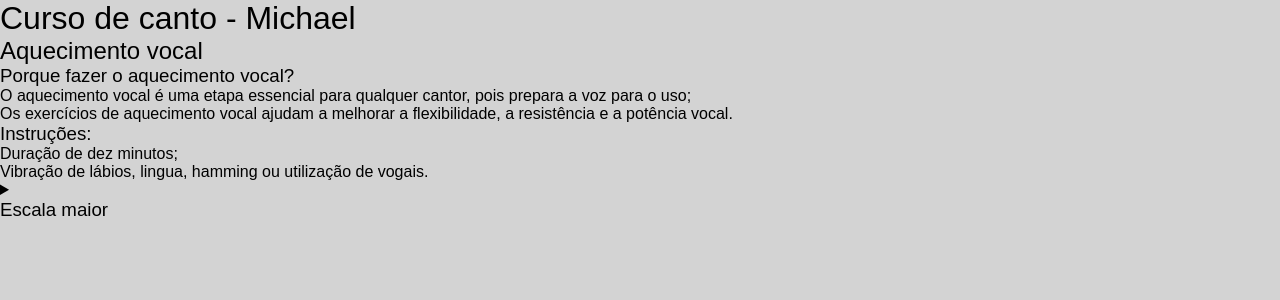
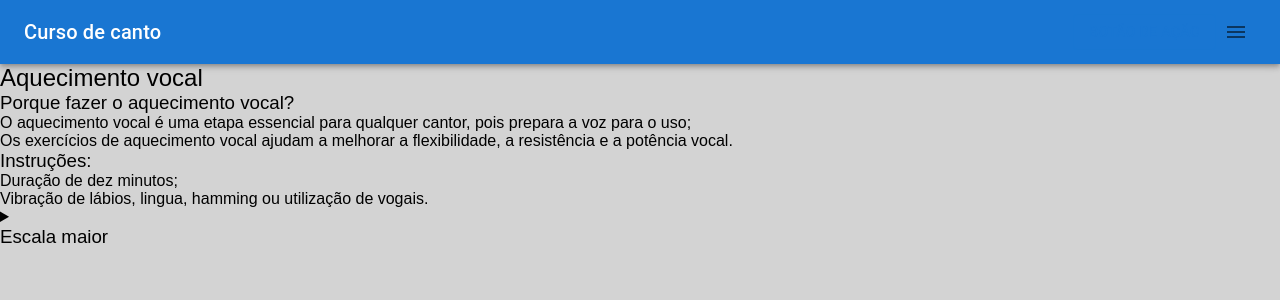
Before and after one commit to michaelsss16/michaelsilvatech, a React (Create React App) app: page / in a window 1280 px wide. Shown: the top 300 px of the page. Built offline with nearby package versions, Linux system fonts and the light colour scheme.

Commit message:
Atualizações

```diff
--- a/package.json
+++ b/package.json
@@ -6,6 +6,7 @@
   "dependencies": {
     "@emotion/react": "^11.11.4",
     "@emotion/styled": "^11.11.5",
+    "@mui/icons-material": "^5.15.20",
     "@mui/material": "^5.15.20",
     "@testing-library/jest-dom": "^5.17.0",
     "@testing-library/react": "^13.4.0",
--- a/src/App.js
+++ b/src/App.js
@@ -1,18 +1,13 @@
 import './index.css';
 import Home from './pages/Home.js';
-
-
+import BarraNavegacao from './components/BarraNavegacao.js';
 
 function App() {
   return (
-    <div className="App">
-      <header className="App-header">
-        <title>Curso de canto</title>
-      </header>
       <body>
+    <BarraNavegacao />
       <Home />
       </body>
-    </div>
   );
 }
 
--- /dev/null
+++ b/src/components/BarraNavegacao.js
@@ -0,0 +1,52 @@
+import React from 'react';
+import { useState } from 'react';
+import AppBar from '@mui/material/AppBar';
+import Toolbar from '@mui/material/Toolbar';
+import Typography from '@mui/material/Typography';
+import Menu from '@mui/material/Menu';
+import MenuItem from '@mui/material/MenuItem';
+import Button from '@mui/material/Button';
+import IconButton from '@mui/material/IconButton';
+import MenuIcon from '@mui/icons-material/Menu';
+
+const BarraNavegacao = () => {
+  const [anchorEl, setAnchorEl] = useState(null);
+
+  const handleMenuOpen = (event) => {
+    setAnchorEl(event.currentTarget);
+  };
+
+  const handleMenuClose = () => {
+    setAnchorEl(null);
+  };
+
+  return (
+    <AppBar position="static">
+      <Toolbar>
+        <Typography variant="h6">Curso de canto</Typography>
+
+        <div style={{ marginLeft: 'auto' }}>
+          <Button variant="outlined">Botão de ação</Button>
+          <IconButton onClick={handleMenuOpen}>
+            <MenuIcon />
+          </IconButton>
+          <Menu
+            id="menu-app"
+            anchorEl={anchorEl}
+            open={Boolean(anchorEl)} // Controla a visibilidade do menu
+            onClose={handleMenuClose}
+            style={{ // Estiliza o Menu para mostrar/ocultar
+              display: Boolean(anchorEl) ? 'block' : 'none',
+            }}
+          >
+            <MenuItem onClick={handleMenuClose}>Página 1</MenuItem>
+            <MenuItem onClick={handleMenuClose}>Página 2</MenuItem>
+            <MenuItem onClick={handleMenuClose}>Perfil</MenuItem>
+          </Menu>
+        </div>
+      </Toolbar>
+    </AppBar>
+  );
+};
+
+export default BarraNavegacao;
--- a/src/pages/Home.js
+++ b/src/pages/Home.js
@@ -5,7 +5,6 @@ import escalaMaiorRapido from '../audios/em200.mp3';
 function Home() {
 	return (
 		<div>
-			<h1>Curso de canto - Michael</h1>
 			<h2>Aquecimento vocal</h2>
 
 			<h3>Porque fazer o aquecimento vocal?</h3>
```
Also changed, not shown: 2 other files (tests, documents, lock files or other folders).
